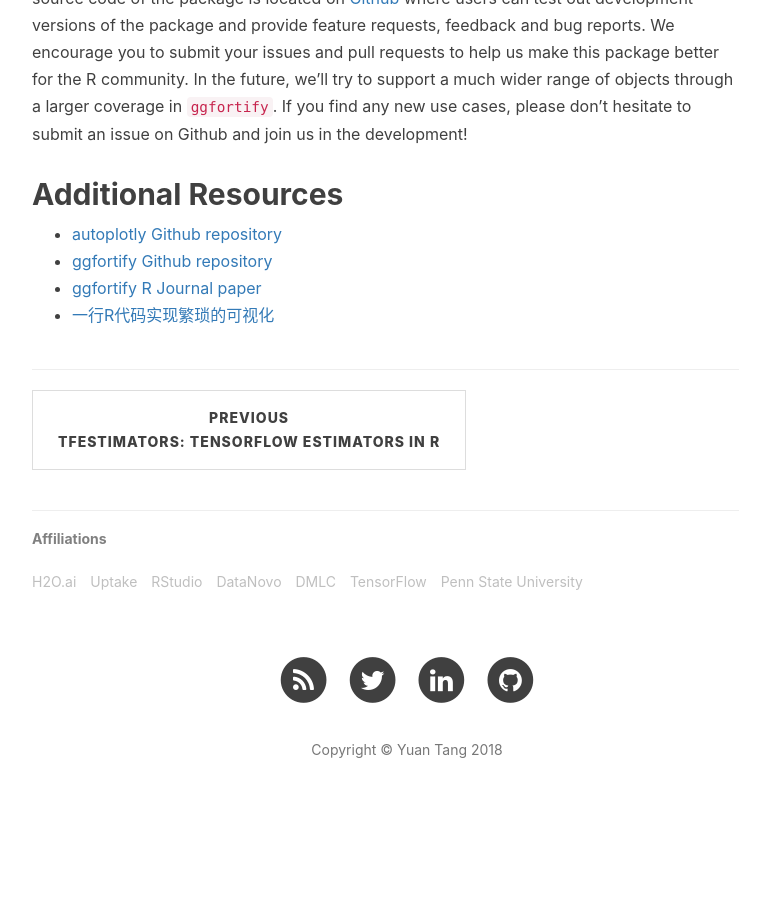
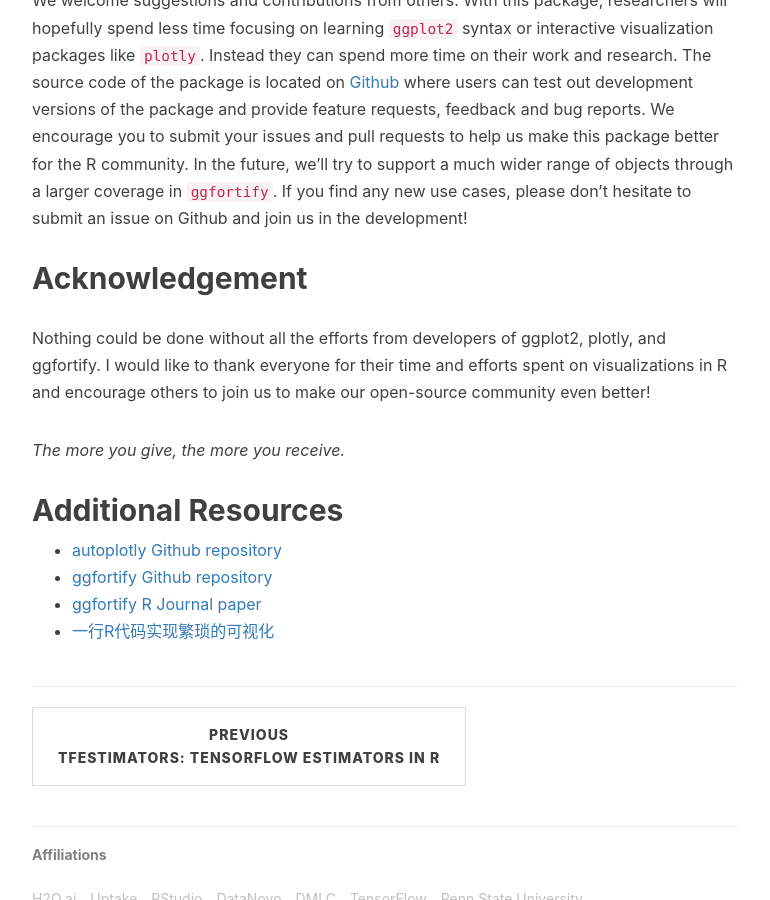
Before and after one commit to terrytangyuan/terrytangyuan.github.com, a Jekyll site: the page built from _posts/2016-02-12-autoplotly-intro.markdown, in a window 1280 px wide and 900 px high, scrolled down 8944 px. Shown: the whole window, without its empty margins (233-1003 px from the left). Built offline with Jekyll 4.4.1, drawn with Linux system fonts in a browser that asks for light colours; nearby versions of some CDN libraries; comment, search, counter and statistics services are not loaded; before the commit the page ends 9798 px from its top, so only the background shows below that; some of the changed text lies outside the part shown.

Commit message:
acknowledgement

```diff
--- a/_posts/2016-02-12-autoplotly-intro.markdown
+++ b/_posts/2016-02-12-autoplotly-intro.markdown
@@ -143,6 +143,9 @@
 
 <div class="myIframe"><iframe src="/data/plots/autoplotly/pca-plotly-composable.html"></iframe></div>
 
+In addition, Tyler's excellent post [PCA in a tidy(verse) framework](https://tbradley1013.github.io/2018/02/01/pca-in-a-tidy-verse-framework/)
+does a great job demonstrating the extensibility using the combination of `broom`, `ggplot2`, and `ggfortify`.
+
 We can also stack multiple plots generated from `autoplotly()` together in a single view
 using `subplot()`, two interactive splines visualizations with different degree of freedom
 are stacked into one single view in the following example:
@@ -181,6 +184,14 @@
  In the future, we'll try to support a much wider range of objects through a larger coverage in `ggfortify`.
  If you find any new use cases, please don't hesitate to submit an issue on Github and join us in the development!
 
+## Acknowledgement
+
+Nothing could be done without all the efforts from developers of ggplot2, plotly, and ggfortify. I would like to thank
+everyone for their time and efforts spent on visualizations in R and encourage others to join us to make our open-source
+community even better!
+
+*The more you give, the more you receive.*
+
 ## Additional Resources
 
 * [autoplotly Github repository](https://github.com/terrytangyuan/autoplotly)
```
